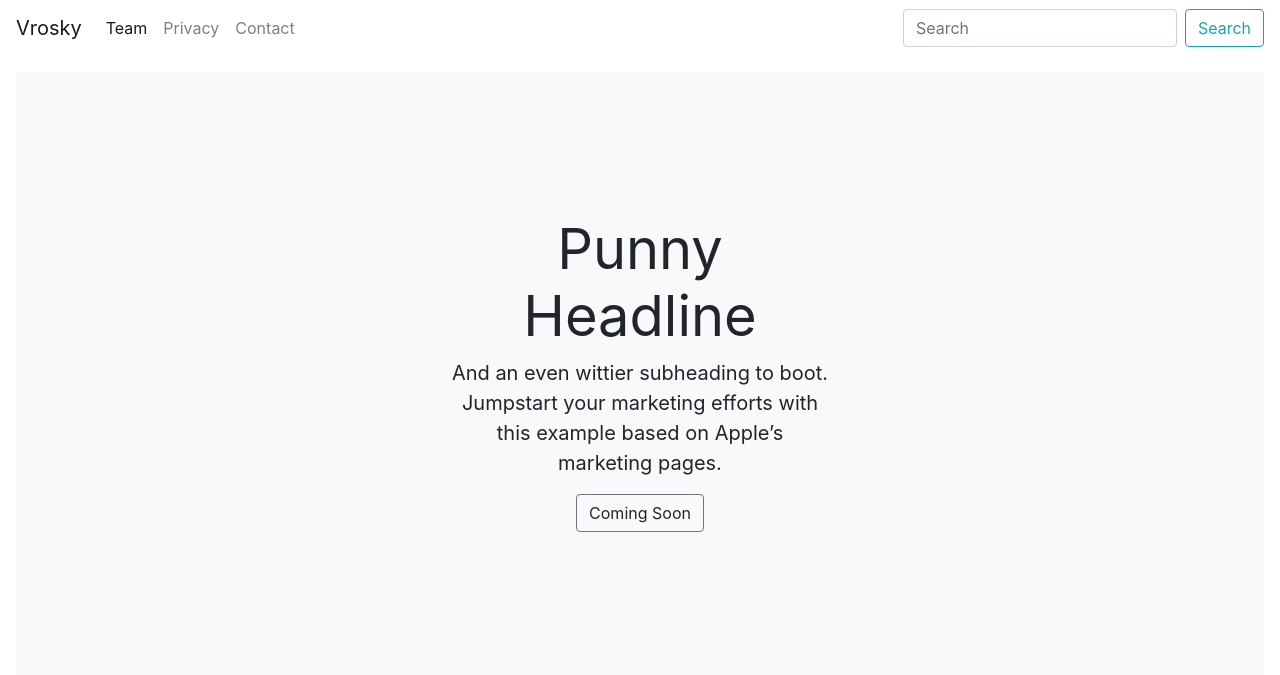
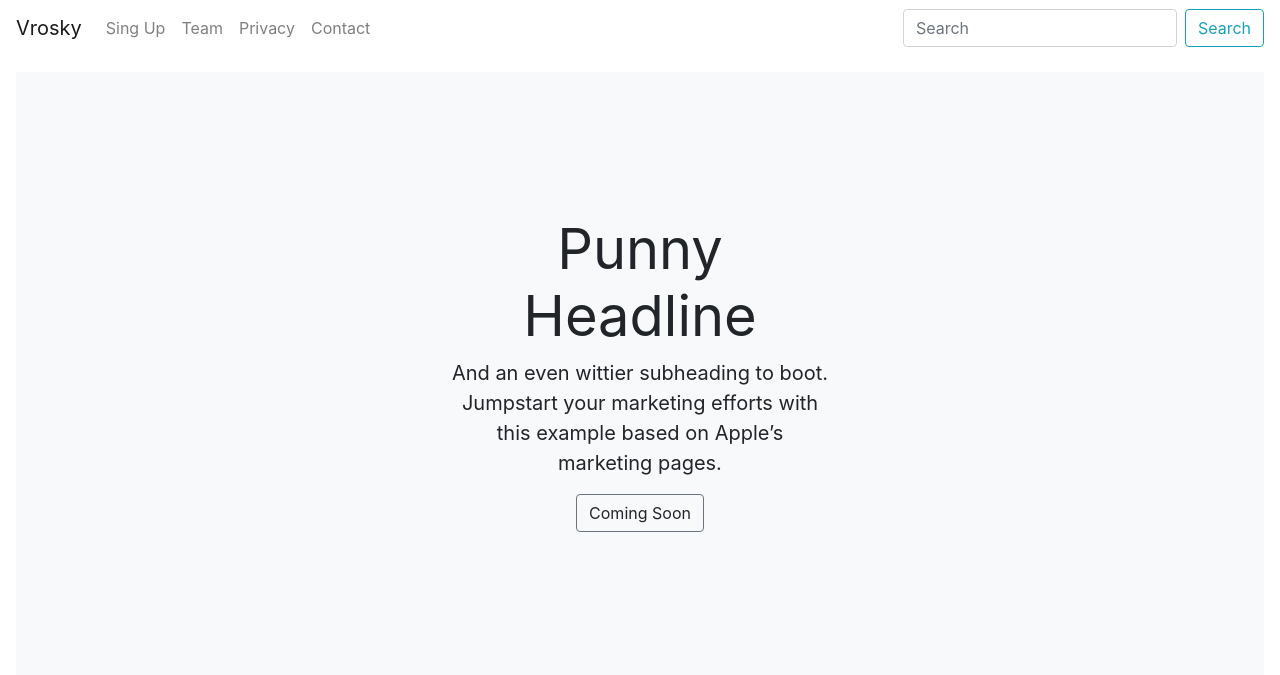
Before and after one commit to Andres6936/Vrosky, a PHP site: page /index.php in a window 1280 px wide. Shown: the top 675 px of the page. Run offline with PHP 8.4, Linux system fonts and the light colour scheme.

Commit message:
Added new links to template

```diff
--- a/index.php
+++ b/index.php
@@ -39,7 +39,7 @@
 <?php
 include_once("templates/Template.php");
 
-$links = ["html/Team.php", "html/Privacy.php", "html/Contact.php"];
+$links = ["php/Register.php", "html/Team.php", "html/Privacy.php", "html/Contact.php"];
 
 $var = new Template();
 $var->showNavigation($links);
--- a/php/Register.php
+++ b/php/Register.php
@@ -140,7 +140,7 @@ if ($_SERVER["REQUEST_METHOD"] == "POST") {
 <body role="document">
 
 <?php
-$links = ["../html/Team.php", "../html/Privacy.php", "../html/Contact.php"];
+$links = ["Register.php", "../html/Team.php", "../html/Privacy.php", "../html/Contact.php"];
 
 $var = new Template();
 $var->showNavigation($links);
--- a/templates/Navigation.php
+++ b/templates/Navigation.php
@@ -19,14 +19,17 @@ final class Navigation
 
                 <div class="collapse navbar-collapse">
                     <ul class="navbar-nav mr-auto">
-                        <li class="nav-item active">
-                            <a class="nav-link" href=" ' . $this->links[0] . ' ">Team</a>
+                        <li class="nav-item">
+                            <a class="nav-link" href=" ' . $this->links[0] . ' ">Sing Up</a>
                         </li>
                         <li class="nav-item">
-                            <a class="nav-link" href=" ' . $this->links[1] . ' ">Privacy</a>
+                            <a class="nav-link" href=" ' . $this->links[1] . ' ">Team</a>
                         </li>
                         <li class="nav-item">
-                            <a class="nav-link" href=" ' . $this->links[2] . ' ">Contact</a>
+                            <a class="nav-link" href=" ' . $this->links[2] . ' ">Privacy</a>
+                        </li>
+                        <li class="nav-item">
+                            <a class="nav-link" href=" ' . $this->links[3] . ' ">Contact</a>
                         </li>
                     </ul>
 
```
